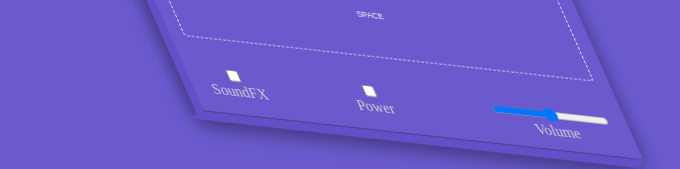
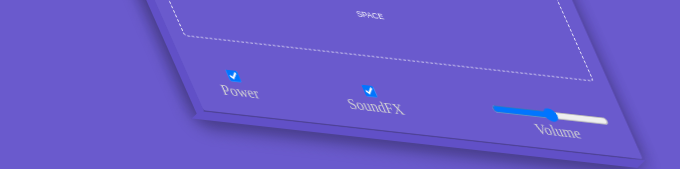
Before and after one commit to manAbl/drum-machine, a React (Create React App) app: page / in a window 1280 px wide. Shown: the part 608-777 px from the top of the page, without its empty margins (324-1004 px from the left). Built offline with nearby package versions, Linux system fonts and the light colour scheme.

Commit message:
created event handlers & initial state

```diff
--- a/src/components/App.js
+++ b/src/components/App.js
@@ -6,18 +6,35 @@ class App extends Component {
   constructor() {
     super();
     this.state = {
-      faseOne: true,
+      fase: true,
+      power: true
     };
   }
 
-  handleClick = () => {
+  handleChange = (e) => {
+    const checkboxSelected = e.target.name;
 
+    if(checkboxSelected === 'power') {
+      this.setState({
+        power: !this.state.power
+      });
+    }
+
+    else if(checkboxSelected === 'soundFx') {
+      this.setState({
+        fase: !this.state.fase
+      });
+    }
   }
 
-  onKeyPress = (e) => {
+  handleClick = (e) => {
+    alert('OUCH!!');
+  }
 
-    if(e.key == 'W') {
-      alert(' Presionaste ' + e.key);
+  handleKeyPress = (e) => {
+
+    if(e.key == 'w') {
+      console.log('Presionaste ' + e.key);
     }
 
     else if(e.key == 'A') {
@@ -58,7 +75,8 @@ class App extends Component {
   render() {
     return (
       <div className="app-wrapper">
-        <Buttons onClick={this.handleClick} onKeyPress={this.onKeyPress} />
+        <Buttons onClick={this.handleClick} powerSwitch={this.state.power}
+          onKeyPress={this.handleKeyPress} fase={this.state.fase} handleChange={this.handleChange} />
       </div>
     );
   }
--- a/src/components/button/Button.js
+++ b/src/components/button/Button.js
@@ -2,16 +2,20 @@ import React from 'react';
 import PropTypes from 'prop-types';
 import '../../styles/button-styles.css';
 
-const Button = ({ value, onClick, className }) => {
+const Button = ({ value, onClick, className, onKeyPress }) => {
   return (
-    <button className={className} onClick={onClick}>{value}</button>
+    <button className={className}
+      onClick={onClick} onKeyPress={onKeyPress}>
+      {value}
+    </button>
   );
 };
 
 Button.propTypes = {
+  value: PropTypes.string.isRequired,
   onClick: PropTypes.func.isRequired,
-  value: PropTypes.string.isRequired,
-  className: PropTypes.string.isRequired,
+  onKeyPress: PropTypes.func.isRequired,
+  className: PropTypes.string.isRequired
 };
 
 export default Button;
--- a/src/components/buttons/Buttons.js
+++ b/src/components/buttons/Buttons.js
@@ -2,7 +2,7 @@ import React from 'react';
 import Button from '../button/Button';
 import '../../styles/buttons-styles.css';
 
-const Buttons = ({ onClick, onKeyPress }) => {
+const Buttons = ({ onClick, onKeyPress, fase, powerSwitch, handleChange }) => {
   return (
     <div className="buttons-wrapper">
       <Button onClick={onClick} onKeyPress={onKeyPress} className="btn w" value="w"/>
@@ -20,12 +20,12 @@ const Buttons = ({ onClick, onKeyPress }) => {
         <input name="volume" type="range" />
       </div>
       <div className="input-group" id="switch-box">
-        <label htmlFor="power"> Power </label>
-        <input name="power" type="checkbox" />
+        <label htmlFor="soundFx"> SoundFX </label>
+        <input name="soundFx" type="checkbox" onChange={handleChange} checked={fase} />
       </div>
       <div className="input-group" id="power">
-        <label htmlFor="power"> SoundFX </label>
-        <input name="power" type="checkbox" />
+        <label htmlFor="power"> Power </label>
+        <input name="power" type="checkbox" onChange={handleChange} checked={powerSwitch} />
       </div>
     </div>
   );
```
